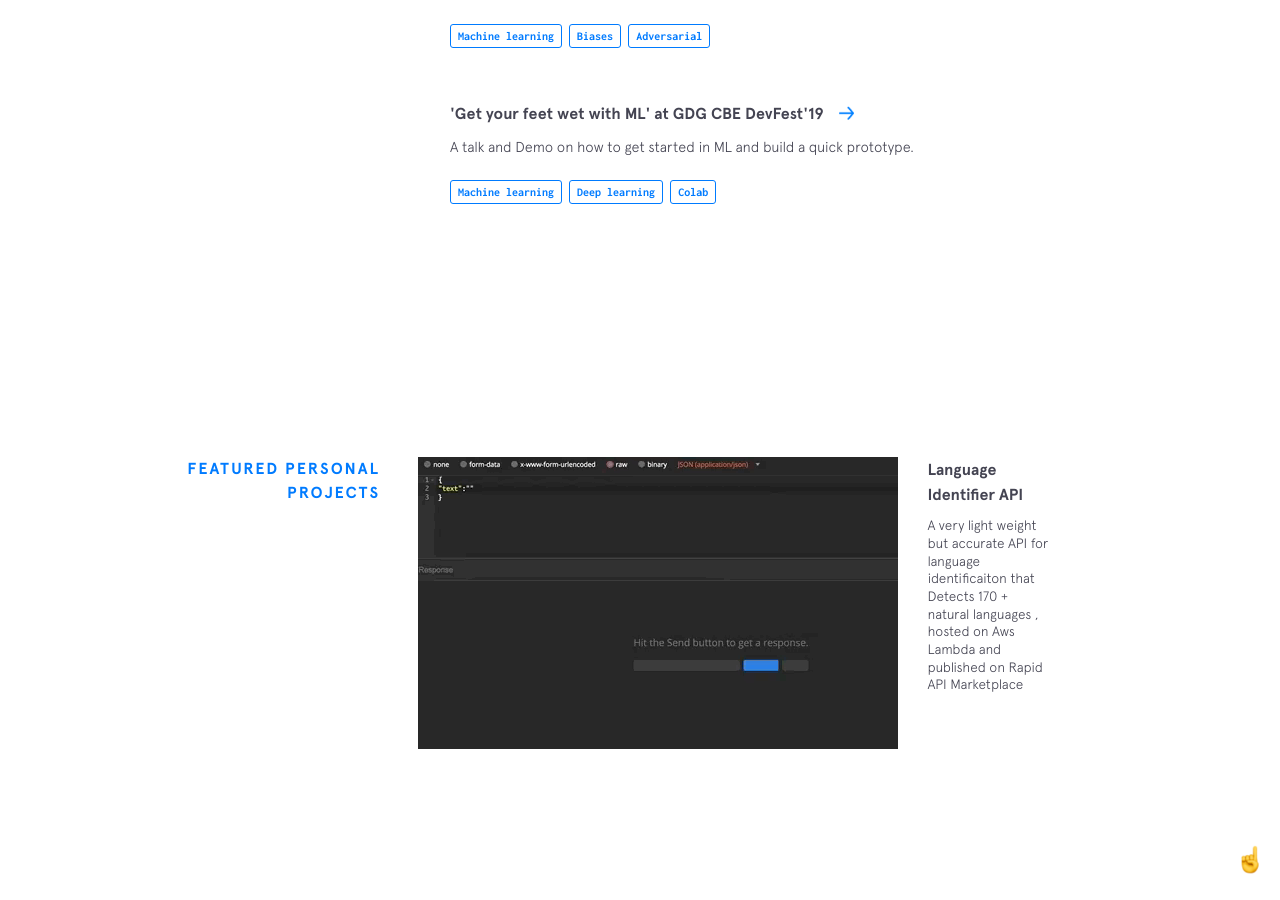
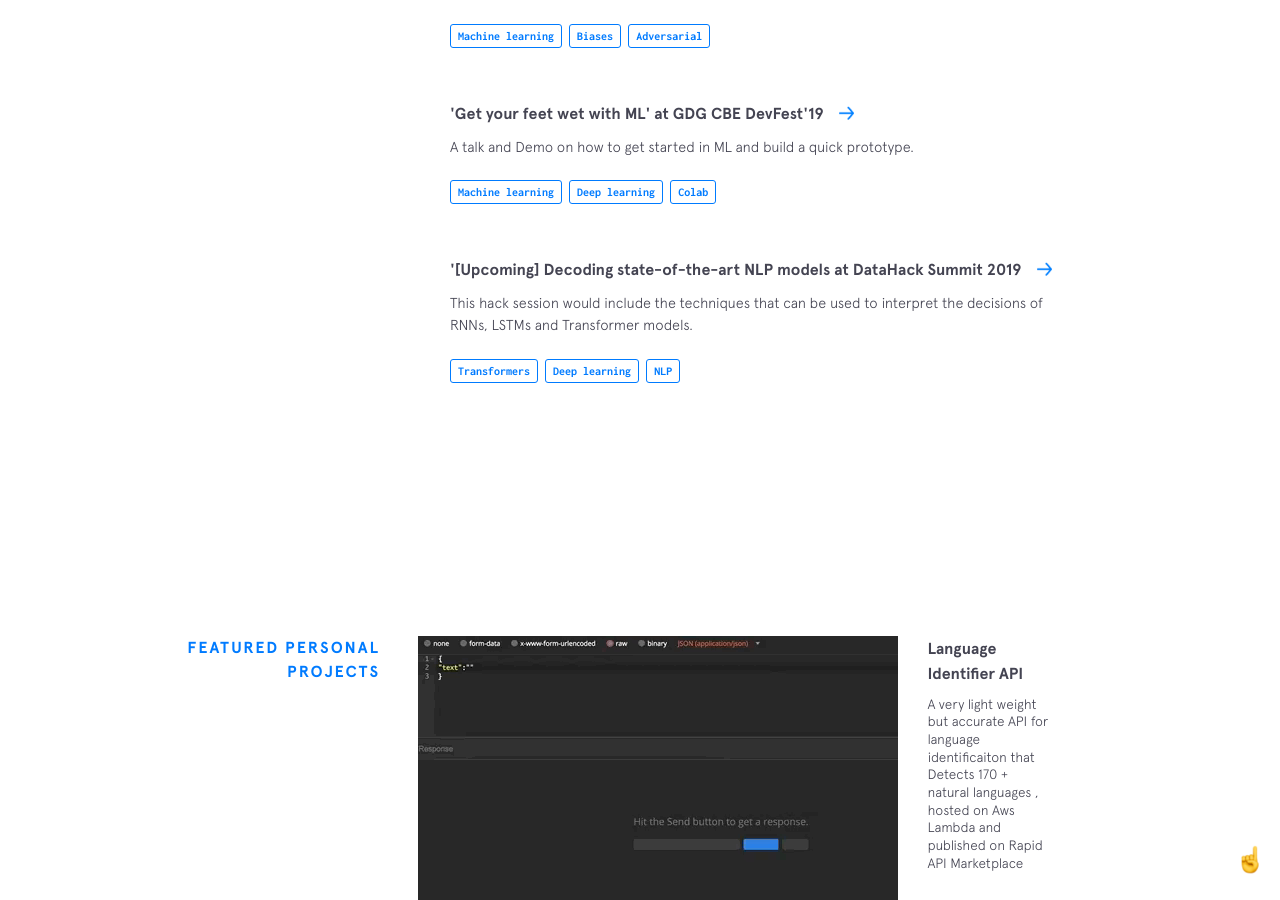
Before and after one commit to infinitylogesh/infinitylogesh.github.io, a Jekyll site: the page built from index.html, in a window 1280 px wide and 900 px high, scrolled down 2430 px. Built offline with Jekyll 4.4.1, drawn with Linux system fonts in a browser that asks for light colours; nearby versions of some CDN libraries.

Commit message:
Updated data hack summit

```diff
--- a/_data/talks.yml
+++ b/_data/talks.yml
@@ -15,3 +15,12 @@
     - thing: Machine learning
     - thing: Deep learning
     - thing: Colab
+
+- name: "'[Upcoming] Decoding state-of-the-art NLP models at DataHack Summit 2019"
+  url: https://www.analyticsvidhya.com/datahack-summit-2019/schedule/hack-session-decoding-state-of-the-art-nlp-models/
+  code: https://www.analyticsvidhya.com/datahack-summit-2019/schedule/hack-session-decoding-state-of-the-art-nlp-models/
+  description: This hack session would include the techniques that can be used to interpret the decisions of RNNs, LSTMs and Transformer models.
+  used:
+    - thing: Transformers
+    - thing: Deep learning
+    - thing: NLP
```
